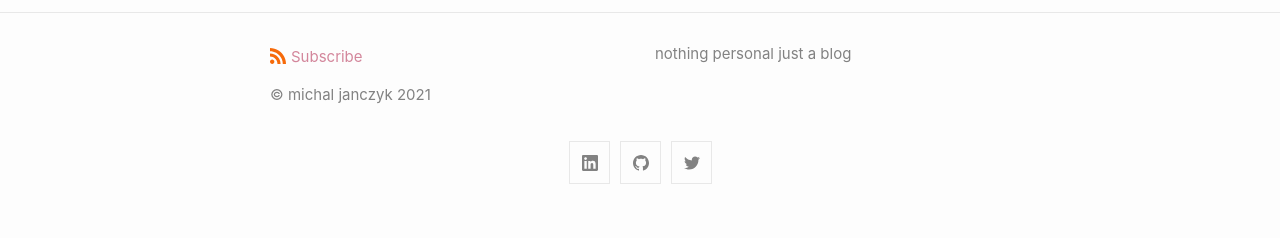
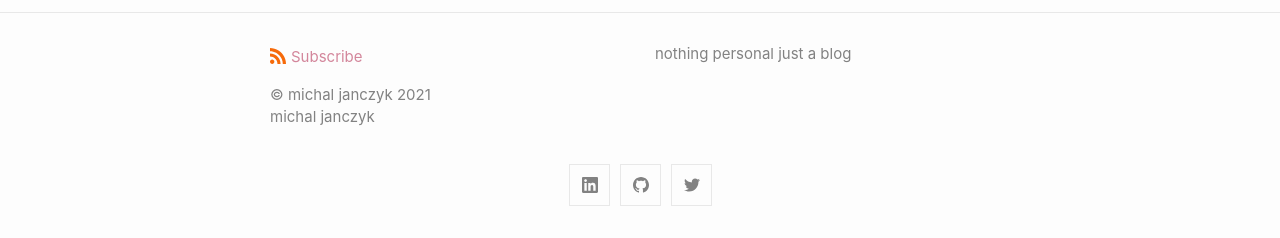
Before and after one commit to michal0janczyk/michaljanczyk.github.io, a Jekyll site: the page built from index.html, in a window 1280 px wide. Shown: the part 1977-2215 px from the top of the page. Built offline with Jekyll 4.4.1, drawn with Linux system fonts in a browser that asks for light colours; the list of posts is cut into pages by our own code.

Commit message:
Update footer.html

```diff
--- a/_includes/footer.html
+++ b/_includes/footer.html
@@ -15,8 +15,8 @@
       {%- if site.author %}
         <ul class="contact-list">
           {% if site.author.name -%}
-            <li>&copy; {{ site.copyright }} {{ 'now' | date: "%Y" }}</li>
-            <!-- <li class="p-name">{{ site.author.name | escape }}</li> -->
+          <li>&copy; {{ site.copyright }} {{ 'now' | date: "%Y" }}</li>
+            <li class="p-name">{{ site.author.name | escape }}</li>
           {% endif -%}
           {% if site.author.email -%}
             <li><a class="u-email" href="mailto:{{ site.author.email }}">{{ site.author.email }}</a></li>
```
